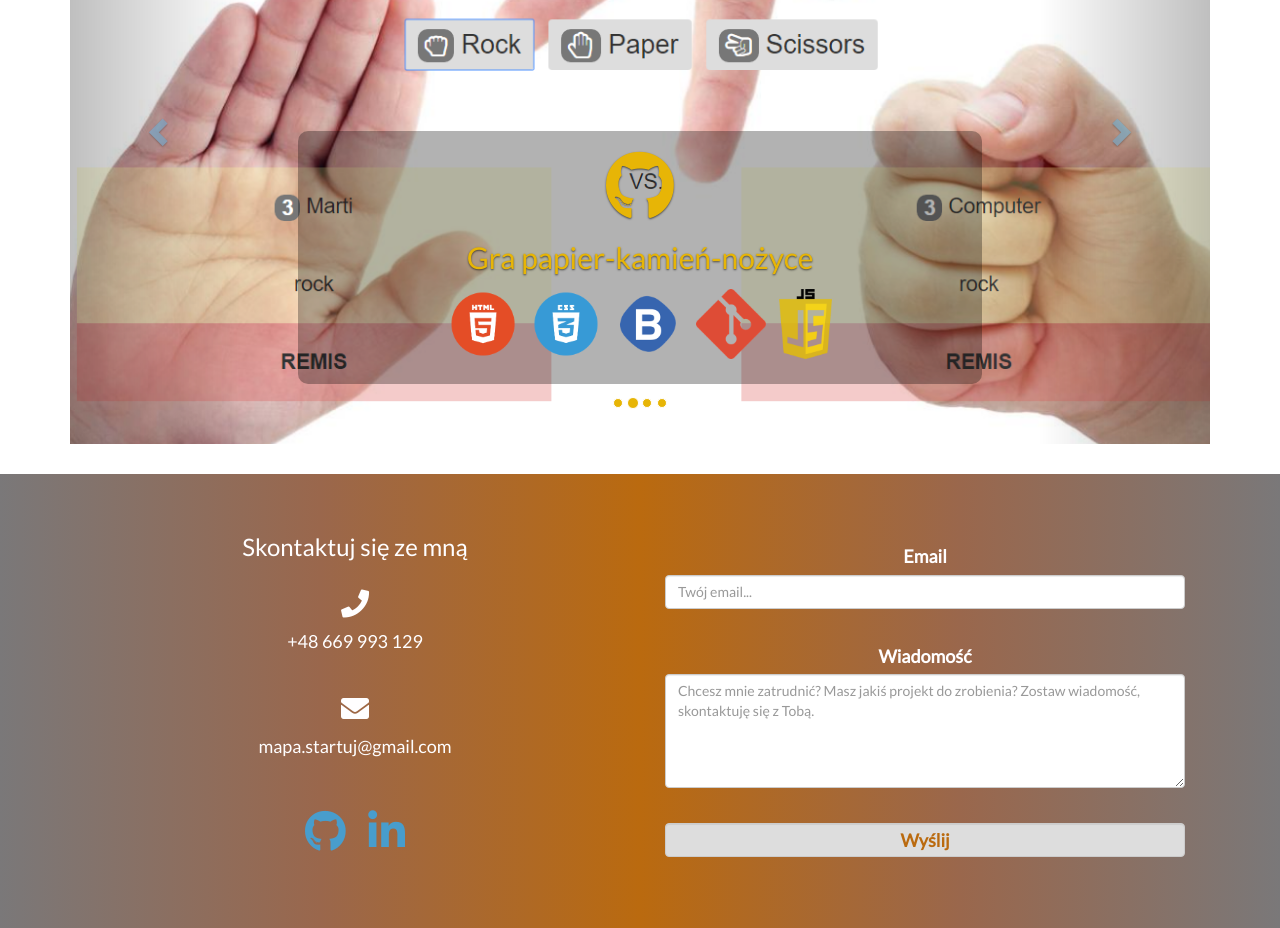
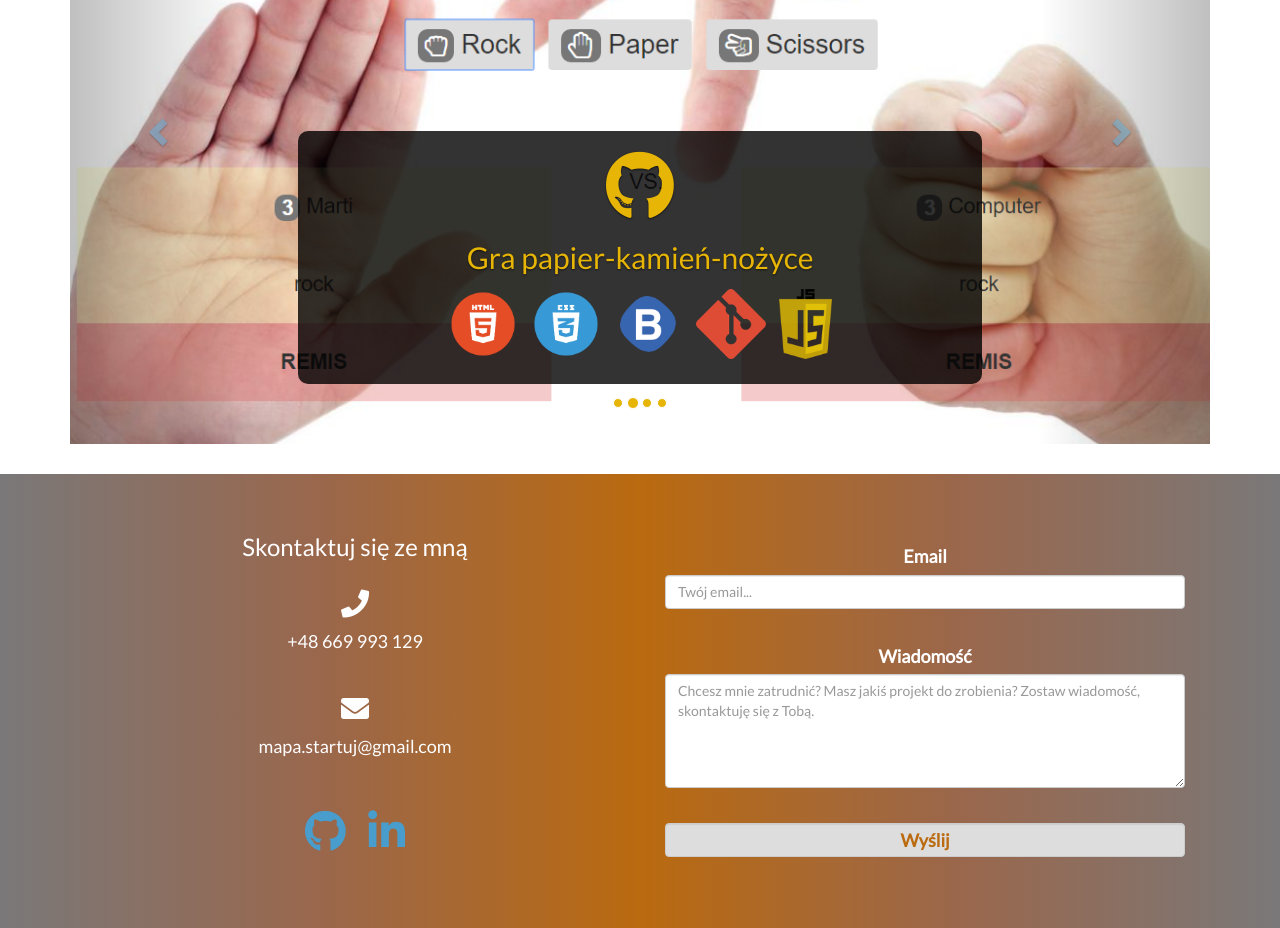
Before and after one commit to martita377/portfolio, a website: page index.html in a window 1280 px wide. Shown: the part 2840-3768 px from the top of the page. Drawn offline with nearby package versions, Linux system fonts and the light colour scheme; no server answers.

Commit message:
changed background for icons

```diff
--- a/sass/_portfolio.sass
+++ b/sass/_portfolio.sass
@@ -15,7 +15,7 @@
 .carousel-inner
 	.item
 		.carousel-caption
-			background: rgba(0, 0, 0, 0.3)
+			background: rgba(0, 0, 0, 0.8)
 			border-radius: 10px
 			margin-bottom: 40px
 			padding: 20px
```
Also changed, not shown: css/main.css, css/main.min.css.
